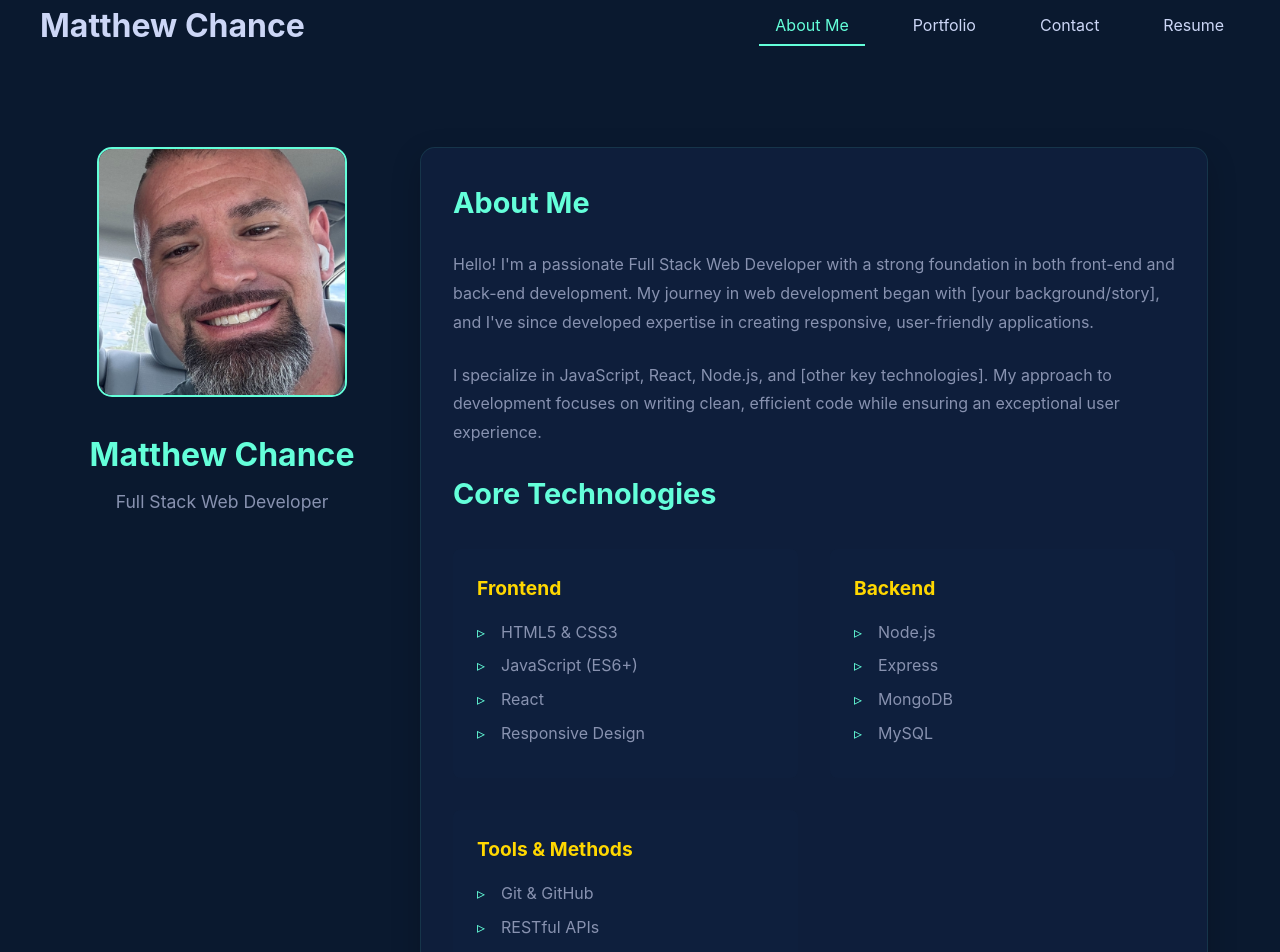
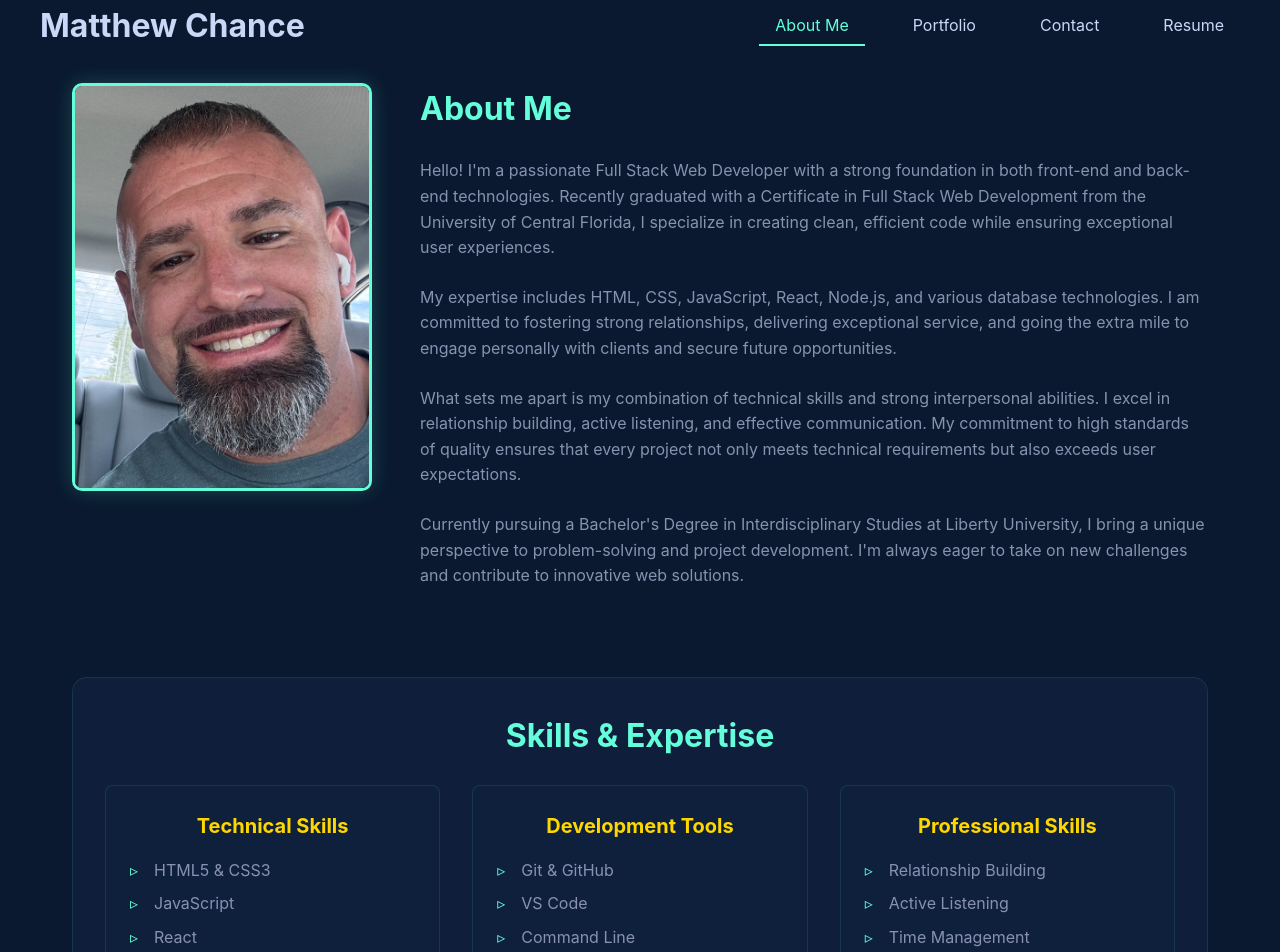
Before and after one commit to Mchance176/professional-portfolio, a React (Vite) app: page / in a window 1280 px wide. Shown: the top 952 px of the page. Built offline with nearby package versions, Linux system fonts and the light colour scheme.

Commit message:
updated files, started readme

```diff
--- a/src/pages/About/About.css
+++ b/src/pages/About/About.css
@@ -1,81 +1,73 @@
-.about {
-    padding: 6rem 2rem 2rem;
+.about-content {
   max-width: 1200px;
   margin: 0 auto;
-    min-height: 100vh;
+  padding: 2rem;
 }
 
-  .about-container {
-    display: grid;
-    grid-template-columns: 300px 1fr;
+.intro-section {
+  display: flex;
   gap: 3rem;
-    align-items: start;
+  margin-bottom: 4rem;
+  align-items: flex-start;
 }
 
-  .profile-section {
-    text-align: center;
-    position: relative;
+.profile-image-container {
+  flex: 0 0 300px;
+  border-radius: 10px;
+  overflow: hidden;
+  box-shadow: 0 0 20px rgba(100, 255, 218, 0.2);
+  border: 3px solid var(--accent-primary);
 }
 
 .profile-image {
-    width: 250px;
-    height: 250px;
-    border-radius: 15px;
-    object-fit: cover;
-    margin-bottom: 1.5rem;
-    border: 2px solid var(--accent-primary);
-    transition: transform 0.3s ease, box-shadow 0.3s ease;
+  width: 100%;
+  height: auto;
+  display: block;
+  transition: transform 0.3s ease;
 }
 
 .profile-image:hover {
-    transform: translateY(-5px);
-    box-shadow: 0 10px 20px rgba(100, 255, 218, 0.2);
-  }
-
-  .profile-section h2 {
-    color: var(--accent-primary);
-    margin-bottom: 0.5rem;
-    font-size: 2rem;
-  }
-
-  .title {
-    color: var(--text-secondary);
-    font-size: 1.1rem;
-    margin-bottom: 1rem;
+  transform: scale(1.05);
 }
 
 .bio-section {
-    background: var(--card-bg);
-    padding: 2rem;
-    border-radius: 15px;
-    box-shadow: 0 10px 30px rgba(0, 0, 0, 0.2);
-    backdrop-filter: blur(10px);
-    border: 1px solid rgba(100, 255, 218, 0.1);
+  flex: 1;
 }
 
 .bio-section h3 {
   color: var(--accent-primary);
+  font-size: 2rem;
   margin-bottom: 1.5rem;
-    font-size: 1.8rem;
 }
 
 .bio-section p {
   color: var(--text-secondary);
+  line-height: 1.6;
   margin-bottom: 1.5rem;
-    line-height: 1.8;
+}
+
+.skills-section {
+  margin-top: 2rem;
+}
+
+.skills-section h3 {
+  color: var(--accent-primary);
+  font-size: 2rem;
+  text-align: center;
+  margin-bottom: 2rem;
 }
 
 .skills-grid {
   display: grid;
-    grid-template-columns: repeat(auto-fit, minmax(200px, 1fr));
+  grid-template-columns: repeat(3, 1fr);
   gap: 2rem;
-    margin-top: 2rem;
 }
 
 .skill-category {
-    background: rgba(17, 34, 64, 0.5);
+  background: var(--card-bg);
   padding: 1.5rem;
   border-radius: 10px;
+  border: 1px solid rgba(100, 255, 218, 0.1);
   transition: transform 0.3s ease;
 }
 
@@ -85,61 +77,53 @@
 
 .skill-category h4 {
   color: var(--accent-secondary);
+  font-size: 1.25rem;
   margin-bottom: 1rem;
-    font-size: 1.2rem;
+  text-align: center;
 }
 
 .skill-category ul {
   list-style: none;
+  padding: 0;
 }
 
 .skill-category li {
   color: var(--text-secondary);
-    margin-bottom: 0.8rem;
+  margin-bottom: 0.5rem;
   padding-left: 1.5rem;
   position: relative;
 }
 
 .skill-category li::before {
   content: "▹";
-    color: var(--accent-primary);
   position: absolute;
   left: 0;
+  color: var(--accent-primary);
 }
 
-  /* Animation for page load */
-  @keyframes fadeIn {
-    from {
-      opacity: 0;
-      transform: translateY(20px);
+/* Responsive design */
+@media (max-width: 968px) {
+  .intro-section {
+    flex-direction: column;
+    align-items: center;
   }
-    to {
-      opacity: 1;
-      transform: translateY(0);
+
+  .profile-image-container {
+    flex: 0 0 250px;
+    margin-bottom: 2rem;
+  }
+
+  .skills-grid {
+    grid-template-columns: repeat(2, 1fr);
   }
 }
 
-  .about-container {
-    animation: fadeIn 0.8s ease-out forwards;
+@media (max-width: 576px) {
+  .skills-grid {
+    grid-template-columns: 1fr;
   }
 
-  /* Responsive Design */
-  @media (max-width: 768px) {
-    .about {
-      padding: 5rem 1rem 1rem;
-    }
-
-    .about-container {
-      grid-template-columns: 1fr;
-      gap: 2rem;
-    }
-
-    .profile-image {
-      width: 200px;
-      height: 200px;
-    }
-
-    .bio-section {
-      padding: 1.5rem;
+  .profile-image-container {
+    flex: 0 0 200px;
   }
 }
--- a/src/pages/About/About.jsx
+++ b/src/pages/About/About.jsx
@@ -1,68 +1,92 @@
+import React from 'react'
 import './About.css'
 import profileImage from '../../assets/profile-image.jpg'
 
 function About() {
   return (
     <section className="about">
-      <div className="about-container">
-        <div className="profile-section">
+      <div className="about-content">
+        <div className="intro-section">
+          <div className="profile-image-container">
             <img
               src={profileImage}
               alt="Matthew Chance"
               className="profile-image"
             />
-          <h2>Matthew Chance</h2>
-          <p className="title">Full Stack Web Developer</p>
           </div>
 
           <div className="bio-section">
             <h3>About Me</h3>
             <p>
-            Hello! I'm a passionate Full Stack Web Developer with a strong
-            foundation in both front-end and back-end development. My journey
-            in web development began with [your background/story], and I've
-            since developed expertise in creating responsive, user-friendly
-            applications.
+              Hello! I'm a passionate Full Stack Web Developer with a strong foundation in both front-end
+              and back-end technologies. Recently graduated with a Certificate in Full Stack Web
+              Development from the University of Central Florida, I specialize in creating clean, efficient code
+              while ensuring exceptional user experiences.
             </p>
 
             <p>
-            I specialize in JavaScript, React, Node.js, and [other key technologies].
-            My approach to development focuses on writing clean, efficient code
-            while ensuring an exceptional user experience.
+              My expertise includes HTML, CSS, JavaScript, React, Node.js, and various database technologies.
+              I am committed to fostering strong relationships, delivering exceptional service, and going the
+              extra mile to engage personally with clients and secure future opportunities.
             </p>
 
-          <div className="skills-overview">
-            <h3>Core Technologies</h3>
+            <p>
+              What sets me apart is my combination of technical skills and strong interpersonal abilities.
+              I excel in relationship building, active listening, and effective communication. My commitment
+              to high standards of quality ensures that every project not only meets technical requirements
+              but also exceeds user expectations.
+            </p>
+
+            <p>
+              Currently pursuing a Bachelor's Degree in Interdisciplinary Studies at Liberty University,
+              I bring a unique perspective to problem-solving and project development. I'm always eager
+              to take on new challenges and contribute to innovative web solutions.
+            </p>
+          </div>
+        </div>
+
+        <div className="skills-section">
+          <h3>Skills & Expertise</h3>
           <div className="skills-grid">
             <div className="skill-category">
-                <h4>Frontend</h4>
+              <h4>Technical Skills</h4>
               <ul>
                 <li>HTML5 & CSS3</li>
-                  <li>JavaScript (ES6+)</li>
+                <li>JavaScript</li>
                 <li>React</li>
-                  <li>Responsive Design</li>
+                <li>Node.js</li>
+                <li>Express</li>
+                <li>MySQL</li>
+                <li>MongoDB</li>
+                <li>RESTful APIs</li>
+                <li>GraphQL</li>
               </ul>
             </div>
 
             <div className="skill-category">
-                <h4>Backend</h4>
+              <h4>Development Tools</h4>
               <ul>
-                  <li>Node.js</li>
-                  <li>Express</li>
-                  <li>MongoDB</li>
-                  <li>MySQL</li>
+                <li>Git & GitHub</li>
+                <li>VS Code</li>
+                <li>Command Line</li>
+                <li>npm</li>
+                <li>Heroku</li>
+                <li>Responsive Design</li>
+                <li>Bootstrap</li>
               </ul>
             </div>
 
             <div className="skill-category">
-                <h4>Tools & Methods</h4>
+              <h4>Professional Skills</h4>
               <ul>
-                  <li>Git & GitHub</li>
-                  <li>RESTful APIs</li>
-                  <li>Agile Development</li>
-                  <li>VS Code</li>
+                <li>Relationship Building</li>
+                <li>Active Listening</li>
+                <li>Time Management</li>
+                <li>Written Communication</li>
+                <li>Verbal Communication</li>
+                <li>Customer Service</li>
+                <li>Quality Assurance</li>
               </ul>
-              </div>
             </div>
           </div>
         </div>
```
Also changed, not shown: 1 other file (tests, documents, lock files or other folders). Lines whose indentation alone changed are shown as unchanged.
